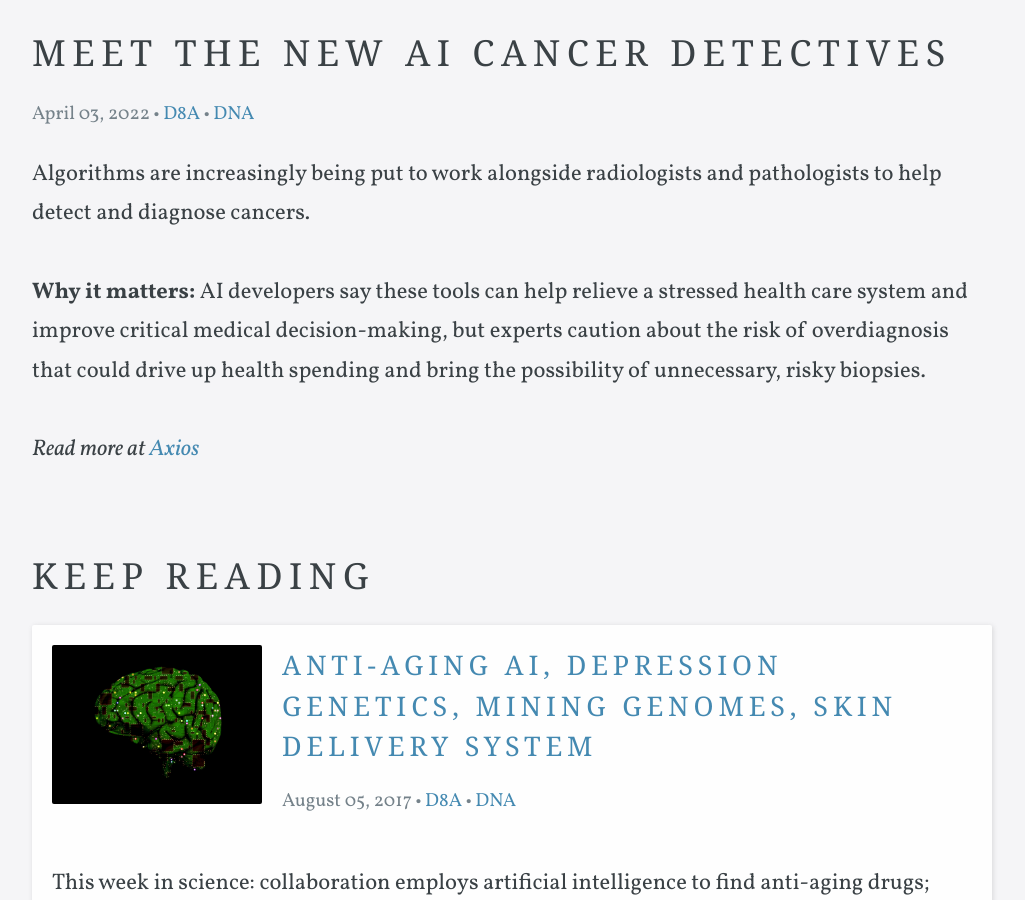
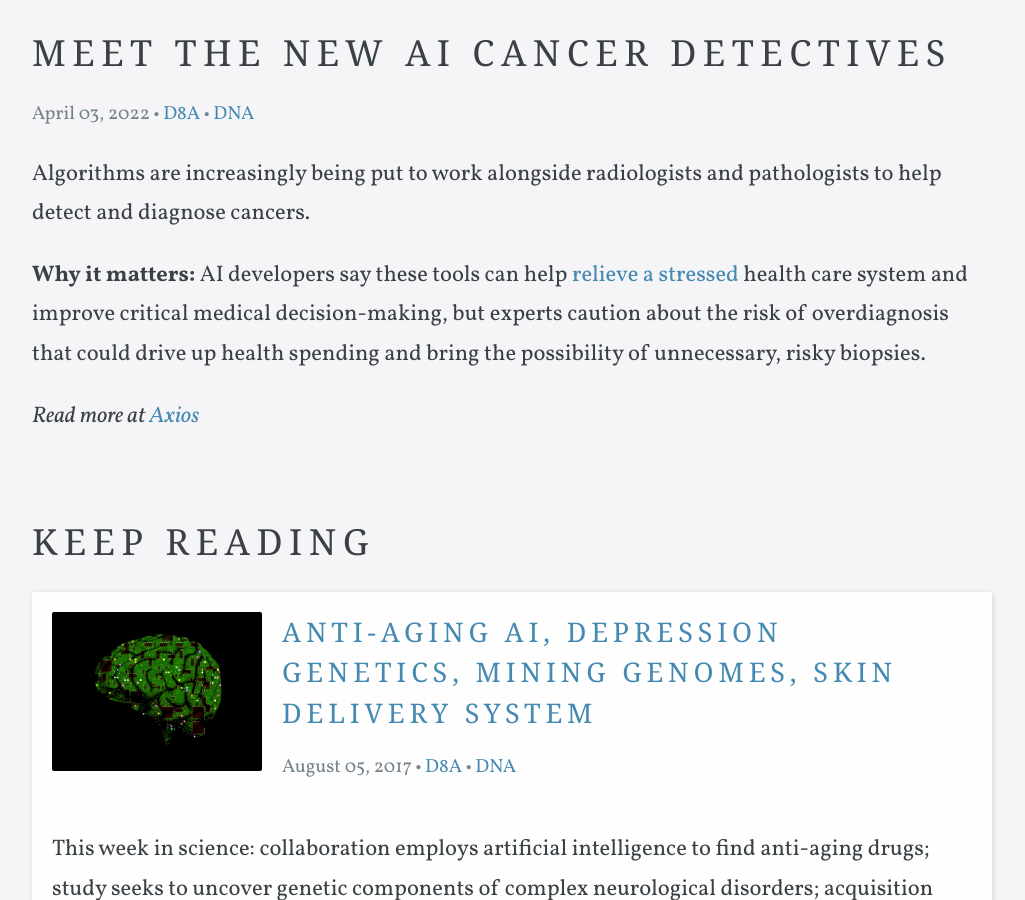
Before and after one commit to bioshack/d8a, a Jekyll site: the page built from _posts/2022-04-03-meet-the-new-ai-cancer-detectives.md, in a window 1280 px wide and 900 px high, scrolled down 474 px. Shown: the whole window, without its empty margins (128-1153 px from the left). Built offline with Jekyll 4.4.1, drawn with Linux system fonts in a browser that asks for light colours; some web fonts are replaced; comment, search, counter and statistics services are not loaded.

```diff
--- a/_posts/2022-04-03-meet-the-new-ai-cancer-detectives.md
+++ b/_posts/2022-04-03-meet-the-new-ai-cancer-detectives.md
@@ -10,4 +10,8 @@ image: /images/blog/art.jpg
 large_header: false
 ---
 
-<p>Algorithms are increasingly being put to work alongside radiologists and pathologists to help detect and diagnose cancers.<br><br><b>Why it matters:</b> AI developers say these tools can help relieve a stressed health care system and improve critical medical decision-making, but experts caution about the risk of overdiagnosis that could drive up health spending and bring the possibility of unnecessary, risky biopsies.<br><br><em>Read more at <a href="https://www.axios.com/artificial-intelligence-cancer-screening-155b578b-5f9e-437d-a09c-411a9b9d28a4.html?deepdive=1" target="_blank">Axios</a></em></p>
+<p>Algorithms are increasingly being put to work alongside radiologists and pathologists to help detect and diagnose cancers.</p>
+
+<p><b>Why it matters:</b> AI developers say these tools can help <a href="https://news.harvard.edu/gazette/story/2020/11/risks-and-benefits-of-an-ai-revolution-in-medicine" target="_blank">relieve a stressed</a> health care system and improve critical medical decision-making, but experts caution about the risk of overdiagnosis that could drive up health spending and bring the possibility of unnecessary, risky biopsies.</p>
+
+<p><em>Read more at <a href="https://www.axios.com/artificial-intelligence-cancer-screening-155b578b-5f9e-437d-a09c-411a9b9d28a4.html" target="_blank">Axios</a></em></p>
```
